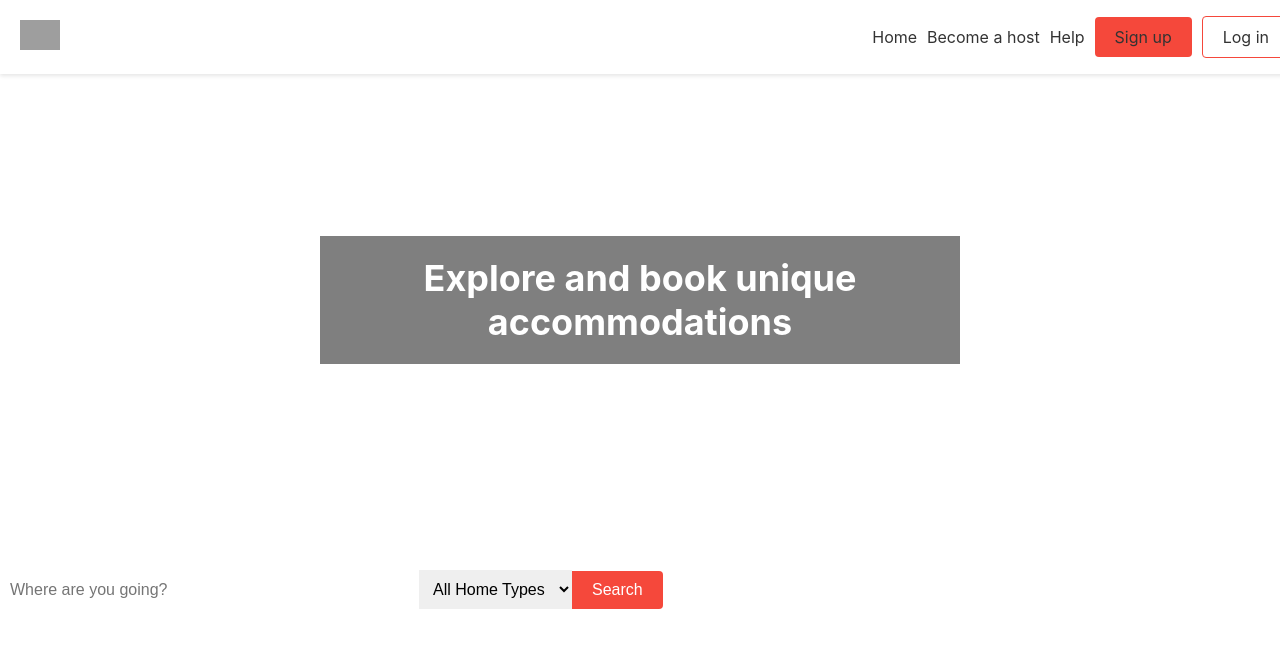
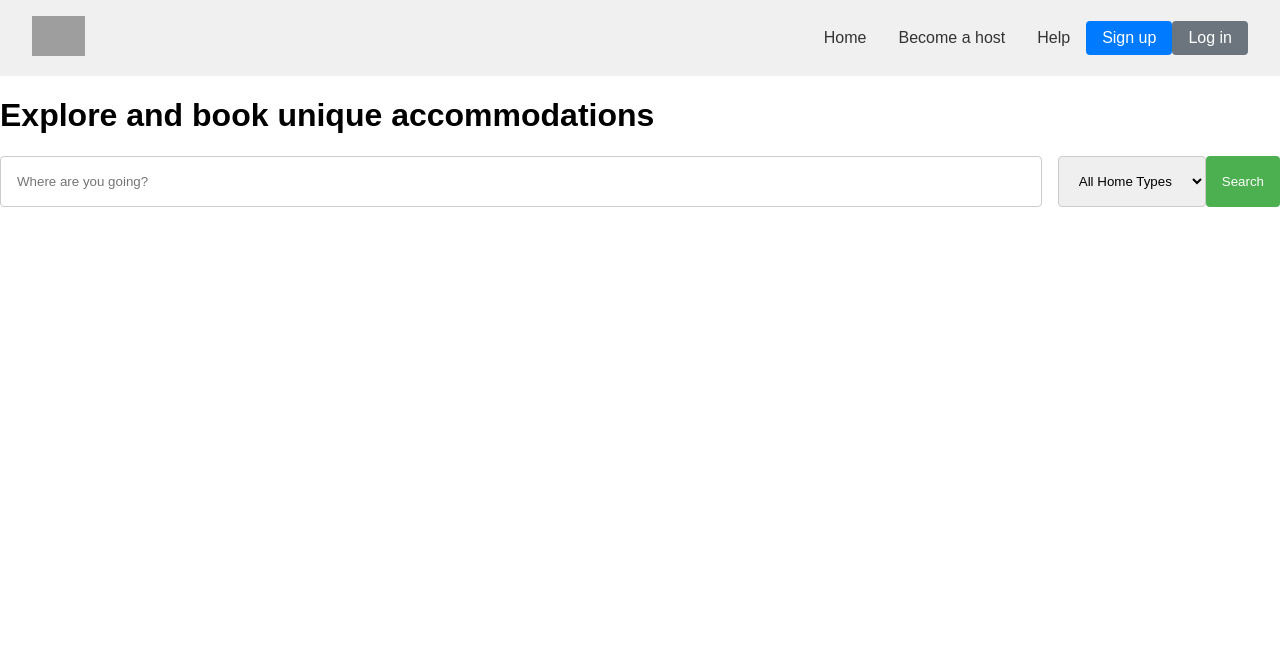
Before and after one commit to mohamedmehdigara/react-airbnb, a React (Create React App) app: page / in a window 1280 px wide. Shown: the top 648 px of the page. Built offline with nearby package versions, Linux system fonts and the light colour scheme; grey boxes are pictures that could not be loaded.

Commit message:
added files

```diff
--- a/src/App.css
+++ b/src/App.css
@@ -1,147 +1,267 @@
-/* Navbar styles */
+/* Global Styles */
+body {
+  font-family: sans-serif;
+  margin: 0;
+  padding: 0;
+}
+
+.container {
+  max-width: 1024px;
+  margin: 0 auto;
+  padding: 2rem;
+}
+
+/* Navigation Bar */
 .navbar {
-  background-color: #fff;
-  padding: 20px;
   display: flex;
   justify-content: space-between;
   align-items: center;
-  box-shadow: 0 2px 4px rgba(0, 0, 0, 0.1);
-  position: fixed;
-  top: 0;
-  left: 0;
-  width: 100%;
-  z-index: 100;
+  padding: 1rem 2rem;
+  background-color: #f0f0f0;
 }
 
-.logo {
-  height: 30px;
+.navbar .logo {
+  height: 40px;
+}
+
+.navbar-links {
+  display: flex;
+  list-style: none;
+  margin: 0;
+  padding: 0;
 }
 
 .navbar-links a {
   text-decoration: none;
   color: #333;
-  margin-right: 10px;
+  padding: 0.5rem 1rem;
 }
 
-.btn {
-  padding: 10px 20px;
+.navbar-links a.btn {
+  background-color: #4CAF50;
+  color: white;
+  border: none;
+  padding: 0.5rem 1rem;
   border-radius: 4px;
-  font-size: 16px;
-  text-decoration: none;
   cursor: pointer;
-  transition: background-color 0.3s ease;
 }
 
-.btn-primary {
-  background-color: #f5483b;
-  color: #fff;
+.navbar-links a.btn:hover {
+  background-color: #3e8e41;
 }
 
-.btn-secondary {
-  background-color: transparent;
-  color: #f5483b;
-  border: 1px solid #f5483b;
+.navbar-links a.btn-primary {
+  background-color: #007bff;
 }
 
-.btn-primary:hover,
-.btn-secondary:hover {
-  background-color: #e43a2e;
+.navbar-links a.btn-secondary {
+  background-color: #6c757d;
 }
 
-/* SearchBar styles */
-/* SearchBar styles */
+/* Search Bar */
 .search-bar {
   display: flex;
-  align-items: center;
-  margin-top: 20px;
+  margin-bottom: 2rem;
 }
 
-.search-bar input {
-  width: 400px;
-  padding: 10px;
-  font-size: 16px;
-  border: none;
-  border-radius: 4px 0 0 4px;
+.search-bar input[type="text"] {
+  padding: 1rem;
+  border: 1px solid #ccc;
+  border-radius: 4px;
+  flex-grow: 1;
+  margin-right: 1rem;
 }
 
 .search-bar select {
-  padding: 10px;
-  font-size: 16px;
-  border: none;
-  border-radius: 0;
-  margin-left: -1px;
+  padding: 1rem;
+  border: 1px solid #ccc;
+  border-radius: 4px;
+  cursor: pointer;
 }
 
 .search-bar button {
-  padding: 10px 20px;
+  background-color: #4CAF50;
+  color: white;
   border: none;
-  background-color: #f5483b;
-  color: #fff;
-  font-size: 16px;
-  border-radius: 0 4px 4px 0;
+  padding: 1rem;
+  border-radius: 4px;
   cursor: pointer;
 }
 
 .search-bar button:hover {
-  background-color: #e43a2e;
+  background-color: #3e8e41;
 }
 
-/* FilterOptions styles */
-.filter-options {
-  background-color: #fff;
-  padding: 20px;
-  border-radius: 4px;
-  margin-right: 20px;
+/* Results Filter */
+.results-filter {
+  display: flex;
+  align-items: center;
+  margin-bottom: 1rem;
 }
 
-/* ResultsFilter styles */
-.results-filter {
-  background-color: #fff;
-  padding: 20px;
-  border-radius: 4px;
+.results-filter h4 {
+  margin-right: 1rem;
 }
 
-/* SearchResultsPage styles */
-.filters-container {
-  display: flex;
-  margin-bottom: 20px;
+.results-filter div {
+  margin-right: 1rem;
 }
 
-.search-bar button {
-  padding: 10px 20px;
-  border: none;
-  background-color: #f5483b;
-  color: #fff;
-  font-size: 16px;
-  border-radius: 0 4px 4px 0;
+.results-filter label {
   cursor: pointer;
 }
 
-.search-bar button:hover {
-  background-color: #e43a2e;
+/* Listing Card */
+.listing-card {
+  border: 1px solid #ccc;
+  border-radius: 4px;
+  padding: 1rem;
+  margin-bottom: 1rem;
 }
 
-/* HeroBanner styles */
-.hero-banner {
-  background-size: cover;
-  background-position: center;
-  height: 500px;
+.listing-card img {
+  width: 100%;
+  max-height: 200px;
+  object-fit: cover;
+}
+
+.listing-card h3 {
+  margin-top: 0.5rem;
+}
+
+.listing-card p {
+  margin-bottom: 0.5rem;
+}
+
+/* Not Found Page */
+.not-found {
+  text-align: center;
+  padding: 2rem;
+}
+
+.not-found h1 {
+  margin-bottom: 1rem;
+}
+
+.not-found ul {
+  list-style: none;
+  padding: 0;
+  margin: 0;
+}
+
+.not-found li {
+  margin-bottom: 0.5rem;
+}
+
+.not-found a {
+  text-decoration: none;
+  color: #007bff;
+}
+
+/* Sign Up Form */
+.signup-form {
   display: flex;
-  justify-content: center;
+  flex-direction: column;
+  padding: 1rem;
+  border: 1px solid #ccc;
+  border-radius: 4px;
+  max-width: 400px;
+  margin: 0 auto;
+}
+
+.signup-form label {
+  margin-bottom: 0.5rem;
+}
+
+.signup-form input[type="text"],
+.signup-form input[type="password"],
+.signup-form input[type="email"] {
+  padding: 0.75rem;
+  border: 1px solid #ccc;
+  border-radius: 4px;
+  margin-bottom: 1rem;
+}
+
+.signup-form button {
+  background-color: #4CAF50;
+  color: white;
+  border: none;
+  padding: 1rem;
+  border-radius: 4px;
+  cursor: pointer;
+  margin-top: 1rem;
+}
+
+.signup-form button:hover {
+  background-color: #3e8e41;
+}
+
+/* Login Form */
+.login-form {
+  display: flex;
+  flex-direction: column;
+  padding: 1rem;
+  border: 1px solid #ccc;
+  border-radius: 4px;
+  max-width: 400px;
+  margin: 0 auto;
+}
+
+.login-form label {
+  margin-bottom: 0.5rem;
+}
+
+.login-form input[type="text"],
+.login-form input[type="password"],
+.login-form input[type="email"] {
+  padding: 0.75rem;
+  border: 1px solid #ccc;
+  border-radius: 4px;
+  margin-bottom: 1rem;
+}
+
+.login-form button {
+  background-color: #4CAF50;
+  color: white;
+  border: none;
+  padding: 1rem;
+  border-radius: 4px;
+  cursor: pointer;
+  margin-top: 1rem;
+}
+
+.login-form button:hover {
+  background-color: #3e8e41;
+}
+
+.login-form .social-login {
+  margin-top: 1rem;
+  text-align: center;
+}
+
+.login-form .social-login button {
+  background-color: #fff;
+  border: 1px solid #ccc;
+  padding: 0.75rem 1rem;
+  border-radius: 4px;
+  margin: 0.5rem;
+  cursor: pointer;
+  display: flex;
   align-items: center;
 }
 
-.hero-banner h1 {
-  color: #fff;
-  font-size: 36px;
-  text-align: center;
-  max-width: 600px;
-  margin: 0 auto;
-  padding: 20px;
-  background-color: rgba(0, 0, 0, 0.5);
+.login-form .social-login button:hover {
+  background-color: #f0f0f0;
 }
 
-/* HomePage styles */
-.homepage {
-  padding: 50px 0;
+.login-form .social-login button i {
+  margin-right: 0.5rem;
 }
+
+/* Additional Considerations */
+
+/* Add styles for other components as needed (e.g., Header.js, Footer.js) */
+
+/* Use media queries to adjust styles for different screen sizes */
+
+/* Consider using a CSS preprocessor like Sass or Less for better organization and maintainability */
--- a/src/App.js
+++ b/src/App.js
@@ -7,6 +7,7 @@ import ListingDetailsPage from './components/ListingDetailsPage';
 import NotFoundPage from './components/NotFoundPage';
 import "./App.css";
 import SignupForm from './components/SignupForm';
+import LoginForm from './components/LoginForm';
 
 function App() {
   return (
@@ -19,6 +20,8 @@ function App() {
           <Route path="/search" element={<SearchResultsPage/>} />
           <Route path="/listing/:id" element={<ListingDetailsPage/>} />
           <Route path="/SignupForm" element={<SignupForm/>} />
+          <Route path="/LoginForm" element={<LoginForm/>} />
+
 
           <Route element={<NotFoundPage/>} />
         </Routes>
--- /dev/null
+++ b/src/components/LoginForm.js
@@ -0,0 +1,84 @@
+import React, { useState } from 'react';
+import { useNavigate } from 'react-router-dom';
+
+function LoginForm() {
+  const [formData, setFormData] = useState({
+    email: '',
+    password: '',
+  });
+  const navigate = useNavigate();
+
+  const handleChange = (event) => {
+    setFormData({ ...formData, [event.target.name]: event.target.value });
+  };
+
+  const handleSubmit = async (event) => {
+    event.preventDefault();
+
+    if (!formData.email || !formData.password) {
+      alert('Please fill in all fields.');
+      return;
+    }
+
+    // Replace with your API call to login the user
+    try {
+      const response = await fetch('/api/users/login', {
+        method: 'POST',
+        headers: { 'Content-Type': 'application/json' },
+        body: JSON.stringify(formData),
+      });
+
+      if (!response.ok) {
+        throw new Error('Login failed');
+      }
+
+      // Handle successful login (e.g., store user data, redirect to desired page)
+      const user = await response.json();
+      localStorage.setItem('user', JSON.stringify(user)); // Placeholder for storing user data
+      navigate('/');
+    } catch (error) {
+      console.error('Error logging in:', error);
+      alert('Login failed. Please check your credentials and try again.');
+    }
+  };
+
+  // Placeholder functions for social login (replace with your implementation)
+  const handleSocialLogin = (provider) => {
+    console.log(`Login with ${provider} is not implemented yet.`);
+  };
+
+  return (
+    <form className="login-form" onSubmit={handleSubmit}>
+      <h2>Log In</h2>
+      <label htmlFor="email">Email Address:</label>
+      <input
+        type="email"
+        id="email"
+        name="email"
+        value={formData.email}
+        onChange={handleChange}
+        required
+      />
+      <label htmlFor="password">Password:</label>
+      <input
+        type="password"
+        id="password"
+        name="password"
+        value={formData.password}
+        onChange={handleChange}
+        required
+      />
+      <button type="submit">Log In</button>
+      <div className="social-login">
+        <button onClick={() => handleSocialLogin('google')}>
+          <i className="fab fa-google"></i> Login with Google
+        </button>
+        <button onClick={() => handleSocialLogin('facebook')}>
+          <i className="fab fa-facebook-f"></i> Login with Facebook
+        </button>
+      </div>
+    </form>
+  );
+}
+
+export default LoginForm;
--- a/src/components/Navbar.js
+++ b/src/components/Navbar.js
@@ -13,7 +13,7 @@ function Navbar() {
         <Link to="/become-a-host">Become a host</Link>
         <Link to="/help">Help</Link>
         <Link to="/SignupForm" className="btn btn-primary">Sign up</Link>
-        <Link to="/log-in" className="btn btn-secondary">Log in</Link>
+        <Link to="/LoginForm" className="btn btn-secondary">Log in</Link>
       </div>
     </nav>
   );
```
